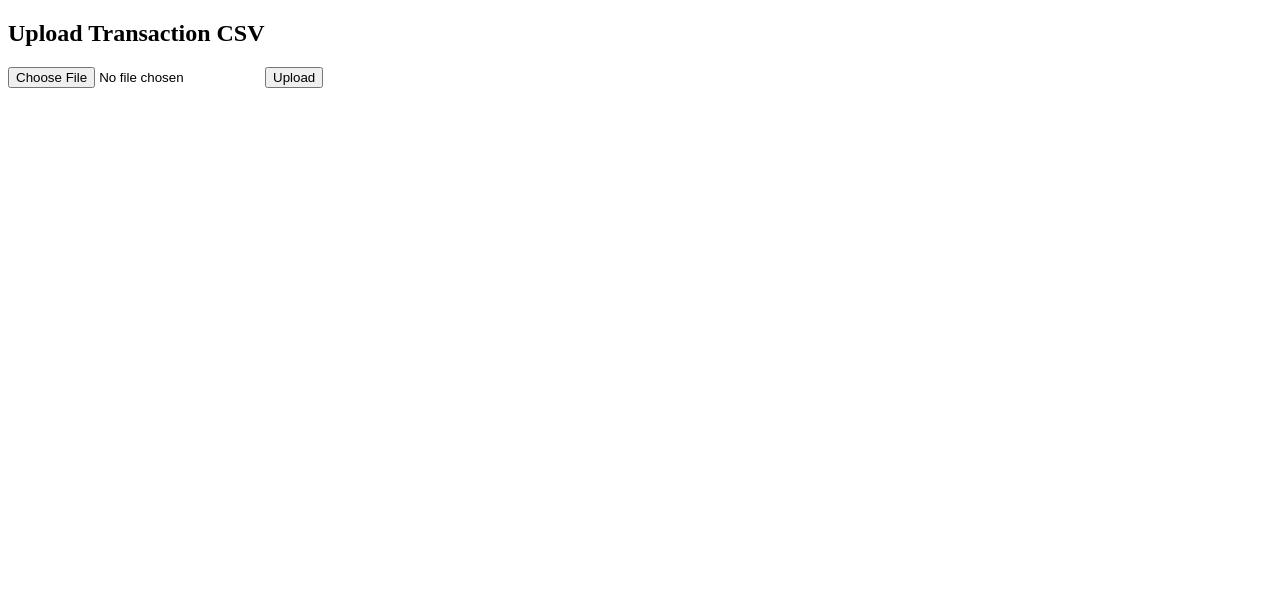
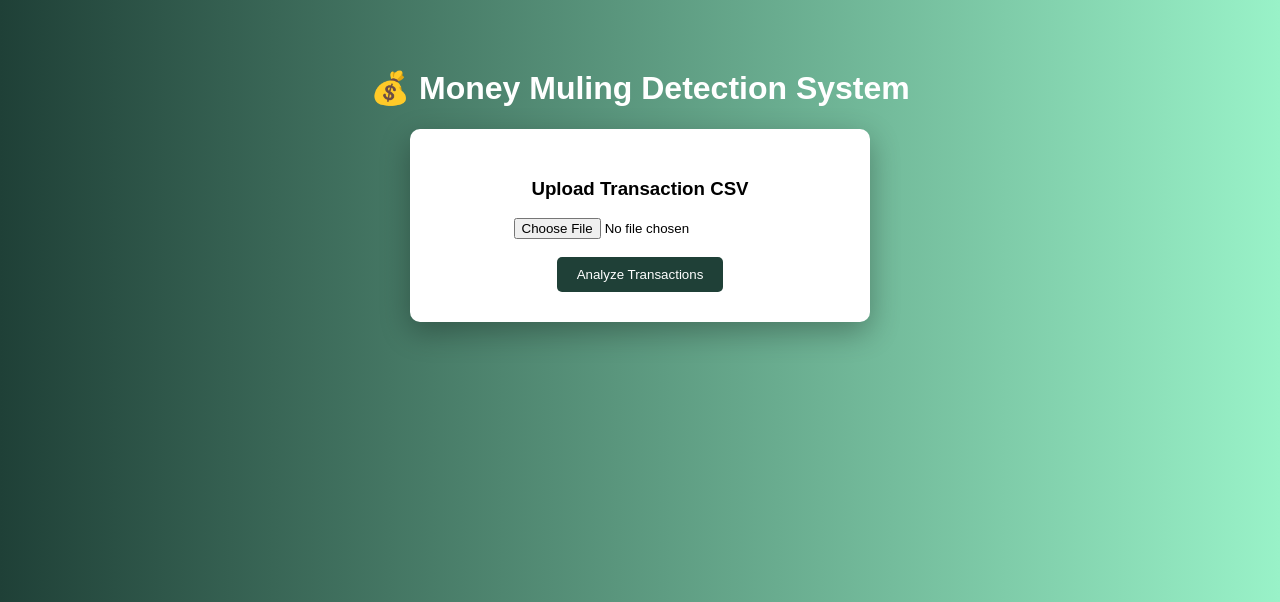
Before and after one commit to achyuthk9390-lgt/money-muling, a Flask app: page / in a window 1280 px wide. Shown: the top 602 px of the page. Run offline with Flask 3, Linux system fonts and the light colour scheme.

Commit message:
Update index.html

```diff
--- a/templates/index.html
+++ b/templates/index.html
@@ -1,14 +1,48 @@
 <!DOCTYPE html>
 <html>
 <head>
-    <title>Money Muling Detector</title>
+<title>Money Muling Detection System</title>
+<style>
+body {
+    font-family: Arial;
+    background: linear-gradient(to right, #1f4037, #99f2c8);
+    text-align: center;
+    padding: 40px;
+    color: white;
+}
+.container {
+    background: white;
+    color: black;
+    padding: 30px;
+    border-radius: 10px;
+    width: 400px;
+    margin: auto;
+    box-shadow: 0px 10px 30px rgba(0,0,0,0.3);
+}
+button {
+    padding: 10px 20px;
+    background: #1f4037;
+    color: white;
+    border: none;
+    border-radius: 5px;
+    cursor: pointer;
+}
+button:hover {
+    background: #145a4a;
+}
+</style>
 </head>
 <body>
-    <h2>Upload Transaction CSV</h2>
 
+<h1>💰 Money Muling Detection System</h1>
+
+<div class="container">
+    <h3>Upload Transaction CSV</h3>
     <form action="/upload" method="POST" enctype="multipart/form-data">
-        <input type="file" name="file" required>
-        <button type="submit">Upload</button>
+        <input type="file" name="file" required><br><br>
+        <button type="submit">Analyze Transactions</button>
     </form>
+</div>
+
 </body>
 </html>
```
